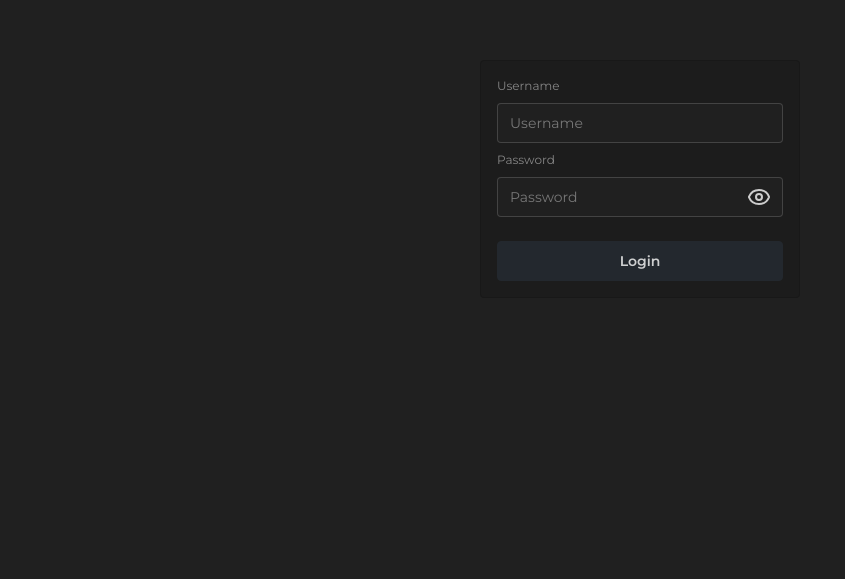
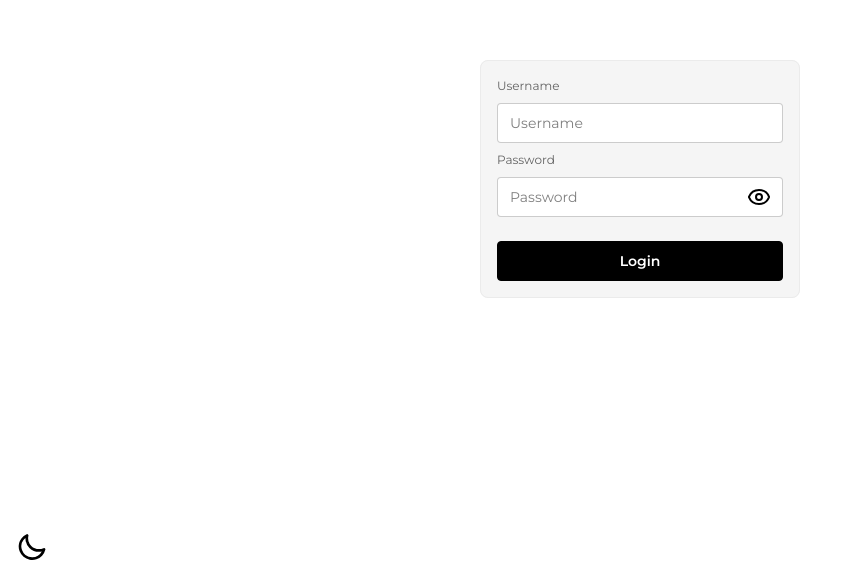
Before and after one commit to lyevan/EMS-Frontend, a React (Vite) app: page /auth in a window 1280 px wide. Shown: the part 221-800 px from the top of the page, without its empty margins (0-845 px from the left). Built offline with nearby package versions, Linux system fonts and the light colour scheme; no server answers.

Commit message:
Added 2-theme switcher

```diff
--- a/index.html
+++ b/index.html
@@ -6,7 +6,7 @@
     <title>Vite + React</title>
   </head>
   <body>
-    <div id="root" data-theme="business"></div>
+    <div id="root"></div>
     <script type="module" src="/src/main.jsx"></script>
   </body>
 </html>
--- a/src/App.jsx
+++ b/src/App.jsx
@@ -9,6 +9,7 @@ import ProtectedRoute from "./components/ProtectedRoute";
 import EmployeeHome from "./pages/employeePages/_Home";
 import AdminHome from "./pages/adminPages/_Home";
 import { useUserSessionStore } from "./store/userSessionStore";
+import { useTheme } from "./store/themeStore";
 import axios from "axios";
 
 function App() {
@@ -16,6 +17,7 @@ function App() {
   axios.defaults.withCredentials = true;
 
   const initialize = useUserSessionStore((state) => state.initialize);
+  const { theme, setTheme } = useTheme();
 
   // Initialize authentication check on app load
   useEffect(() => {
@@ -23,7 +25,7 @@ function App() {
   }, [initialize]);
 
   return (
-    <div className="w-screen h-screen flex justify-center items-center font-montserrat">
+    <div data-theme={theme} className="w-screen h-screen flex justify-center items-center font-montserrat">
       <BrowserRouter>
         <Routes>
           <Route path="/" element={<Navigate to="/auth" replace />} />
--- a/src/components/LoginForm.jsx
+++ b/src/components/LoginForm.jsx
@@ -35,11 +35,9 @@ const LoginForm = () => {
         password: data.password,
       });
 
-      // Set user data in context state
-      const userData = response.data.user || response.data; // Handle both nested and flat response
-      login(userData); // This should contain {role, username, employee_id}
+      const userData = response.data.user || response.data;
+      login(userData);
 
-      // Redirect based on user role
       if (userData?.role === "admin") {
         navigate("/dashboard/admin");
       } else if (userData?.role === "employee") {
@@ -47,7 +45,9 @@ const LoginForm = () => {
       }
     } catch (error) {
       console.error("Login failed:", error);
-      setError("Invalid username or password");
+      setError(
+        error.response?.data?.message || "Login failed. Please try again."
+      );
     } finally {
       setIsLoading(false);
     }
@@ -90,7 +90,7 @@ const LoginForm = () => {
           />
           <button
             type="button"
-            className="absolute inset-y-0 right-0 pr-3 flex items-center"
+            className="absolute inset-y-0 right-0 pr-3 flex items-center z-10"
             onClick={() => setShowPassword(!showPassword)}
           >
             {showPassword ? <EyeOff /> : <Eye />}
--- a/src/components/ProtectedRoute.jsx
+++ b/src/components/ProtectedRoute.jsx
@@ -9,7 +9,7 @@ const ProtectedRoute = ({ children, requiredRole = null }) => {
   const hasRole = useUserSessionStore((state) => state.hasRole);
 
   if (isLoading) {
-    return <div>Loading...</div>; // Or a proper loading spinner
+    return <div>Loading...</div>;
   }
 
   if (!isAuthenticated()) {
--- a/src/components/Sidebar.jsx
+++ b/src/components/Sidebar.jsx
@@ -16,9 +16,12 @@ import {
   UserCircle2,
 } from "lucide-react";
 import { Navigate, useNavigate, useLocation } from "react-router";
+import { useTheme } from "../store/themeStore";
+import ThemeSwitcher from "./ThemeSwitcher";
 
 const Sidebar = () => {
   const { user, logout } = useUserSessionStore();
+  const { theme, setTheme } = useTheme();
 
   const [isSidebarSmall, setIsSidebarSmall] = React.useState(true);
   const navigate = useNavigate();
@@ -41,7 +44,7 @@ const Sidebar = () => {
 
   return (
     <div
-      className={`relative bg-base-300 flex flex-col justify-center text-white h-screen pb-4 transition-all duration-75 ease-in-out border-r border-neutral-600 ${
+      className={`relative bg-base-300 flex flex-col justify-center text-base-content h-screen pb-4 transition-all duration-75 ease-in-out border-r border-neutral-600 ${
         isSidebarSmall ? `w-12 px-0` : "w-48 px-4"
       }`}
     >
@@ -79,7 +82,7 @@ const Sidebar = () => {
           </div>
         ) : (
           <div className="w-full h-8 flex justify-center">
-            <img src="/emplore-dark.png" alt="Brand Logo" className="w-3/4" />
+            <img src="/emplore-light.png" alt="Brand Logo" className="w-3/4" />
           </div>
         )}
       </div>
@@ -103,7 +106,7 @@ const Sidebar = () => {
       {/* Container for button links */}
       <div className="flex flex-col items-center">
         <h1
-          className={`text-xs text-neutral-400 mt-2 text-nowrap  ${
+          className={`text-xs text-base-content mt-2 text-nowrap  ${
             isSidebarSmall ? "px-0" : " self-start px-4"
           }`}
         >
@@ -112,7 +115,7 @@ const Sidebar = () => {
         {/* Admin Links */}
         {user?.role === "admin" && (
           <ul
-            className={`text-white flex flex-col gap-2 pb-2 my-2 border-b border-neutral-600 ${
+            className={`text-base-content flex flex-col gap-2 pb-2 my-2 border-b border-neutral-600 ${
               isSidebarSmall ? "w-12 items-center" : "w-full"
             }`}
           >
@@ -126,11 +129,15 @@ const Sidebar = () => {
                 >
                   <div
                     onClick={() => !isActive && navigate(link.path)}
-                    className={`flex flex-row items-center cursor-pointer py-1 hover:bg-primary rounded text-sm ${
+                    className={`flex flex-row items-center cursor-pointer py-1 hover:bg-primary hover:text-primary-content rounded text-sm ${
                       isSidebarSmall
                         ? "justify-center gap-0 p-2"
                         : "justify-start gap-2 p-2"
-                    }${isActive ? " bg-primary pointer-events-none" : ""}`}
+                    }${
+                      isActive
+                        ? " bg-primary text-primary-content pointer-events-none"
+                        : ""
+                    }`}
                   >
                     {link.logo}
                     <span className={isSidebarSmall ? "hidden" : ""}>
@@ -152,13 +159,13 @@ const Sidebar = () => {
         <button
           className={
             isSidebarSmall
-              ? "tooltip items-end tooltip-right tooltip-error w-full p-1"
+              ? "tooltip items-end tooltip-right tooltip-error text-error-content w-full p-1"
               : ""
           }
           data-tip="Logout"
         >
           <div
-            className={`flex rounded px-2 cursor-pointer hover:bg-error py-1 gap-2 w-full font-montserrat items-center font-medium text-sm ${
+            className={`flex rounded px-2 cursor-pointer hover:bg-error hover:text-error-content py-1 gap-2 w-full font-montserrat items-center font-medium text-sm ${
               isSidebarSmall ? "justify-center" : "justify-center p-0"
             }`}
             onClick={logout}
@@ -169,6 +176,10 @@ const Sidebar = () => {
           </div>
         </button>
       </div>
+
+      <div className="flex justify-center">
+        <ThemeSwitcher />
+      </div>
     </div>
   );
 };
--- /dev/null
+++ b/src/components/ThemeSwitcher.jsx
@@ -0,0 +1,36 @@
+import React from "react";
+import { useTheme } from "../store/themeStore";
+
+const ThemeSwitcher = () => {
+  const { theme, setTheme } = useTheme();
+  return (
+    <label className="swap swap-rotate">
+      {/* this hidden checkbox controls the state */}
+      <input
+        type="checkbox"
+        checked={theme === "business"}
+        onChange={() => setTheme(theme === "lofi" ? "business" : "lofi")}
+      />
+
+      {/* sun icon */}
+      <svg
+        className="swap-on h-8 w-8 fill-current"
+        xmlns="http://www.w3.org/2000/svg"
+        viewBox="0 0 24 24"
+      >
+        <path d="M5.64,17l-.71.71a1,1,0,0,0,0,1.41,1,1,0,0,0,1.41,0l.71-.71A1,1,0,0,0,5.64,17ZM5,12a1,1,0,0,0-1-1H3a1,1,0,0,0,0,2H4A1,1,0,0,0,5,12Zm7-7a1,1,0,0,0,1-1V3a1,1,0,0,0-2,0V4A1,1,0,0,0,12,5ZM5.64,7.05a1,1,0,0,0,.7.29,1,1,0,0,0,.71-.29,1,1,0,0,0,0-1.41l-.71-.71A1,1,0,0,0,4.93,6.34Zm12,.29a1,1,0,0,0,.7-.29l.71-.71a1,1,0,1,0-1.41-1.41L17,5.64a1,1,0,0,0,0,1.41A1,1,0,0,0,17.66,7.34ZM21,11H20a1,1,0,0,0,0,2h1a1,1,0,0,0,0-2Zm-9,8a1,1,0,0,0-1,1v1a1,1,0,0,0,2,0V20A1,1,0,0,0,12,19ZM18.36,17A1,1,0,0,0,17,18.36l.71.71a1,1,0,0,0,1.41,0,1,1,0,0,0,0-1.41ZM12,6.5A5.5,5.5,0,1,0,17.5,12,5.51,5.51,0,0,0,12,6.5Zm0,9A3.5,3.5,0,1,1,15.5,12,3.5,3.5,0,0,1,12,15.5Z" />
+      </svg>
+
+      {/* moon icon */}
+      <svg
+        className="swap-off h-8 w-8 fill-current"
+        xmlns="http://www.w3.org/2000/svg"
+        viewBox="0 0 24 24"
+      >
+        <path d="M21.64,13a1,1,0,0,0-1.05-.14,8.05,8.05,0,0,1-3.37.73A8.15,8.15,0,0,1,9.08,5.49a8.59,8.59,0,0,1,.25-2A1,1,0,0,0,8,2.36,10.14,10.14,0,1,0,22,14.05,1,1,0,0,0,21.64,13Zm-9.5,6.69A8.14,8.14,0,0,1,7.08,5.22v.27A10.15,10.15,0,0,0,17.22,15.63a9.79,9.79,0,0,0,2.1-.22A8.11,8.11,0,0,1,12.14,19.73Z" />
+      </svg>
+    </label>
+  );
+};
+
+export default ThemeSwitcher;
--- a/src/pages/Authentication.jsx
+++ b/src/pages/Authentication.jsx
@@ -1,10 +1,14 @@
 import React from "react";
 import LoginForm from "../components/LoginForm";
+import ThemeSwitcher from "../components/ThemeSwitcher";
 
 const Authentication = () => {
   return (
-    <div>
+    <div className="relative w-full h-full justify-center items-center flex flex-col">
       <LoginForm />
+      <div className="absolute bottom-4 left-4">
+        <ThemeSwitcher />
+      </div>
     </div>
   );
 };
--- a/src/pages/adminPages/_Home.jsx
+++ b/src/pages/adminPages/_Home.jsx
@@ -4,7 +4,7 @@ import { RefreshCcw } from "lucide-react";
 const DashCardSmall = ({ name, value, className = "" }) => {
   return (
     <div
-      className={`card flex flex-col bg-secondary w-full text-secondary-content card-xs p-2 lg:w-72 ${className}`}
+      className={`card flex flex-col bg-primary w-full text-primary-content card-xs p-2 lg:w-72 ${className}`}
     >
       <section className="text-xs lg:text-base w-full">{name}</section>
       <section className="text-2xl lg:text-4xl font-bold">{value}</section>
--- /dev/null
+++ b/src/store/themeStore.js
@@ -0,0 +1,20 @@
+import {create} from 'zustand';
+import {persist} from 'zustand/middleware';
+
+const useThemeStore = create(persist(
+  (set) => ({
+    //black for dark mode, lofi for light mode
+    theme: 'lofi',
+    setTheme: (theme) => set({ theme }),
+  }),
+  {
+    name: 'theme-storage', // unique name
+    getStorage: () => localStorage, // (optional) by default the 'localStorage' is used
+  }
+));
+export const useTheme = () => {
+  const theme = useThemeStore((state) => state.theme);
+  const setTheme = useThemeStore((state) => state.setTheme);
+
+  return { theme, setTheme };
+};
```
Also changed, not shown: src/store/userSessionStore.js (+1 -9 lines).
